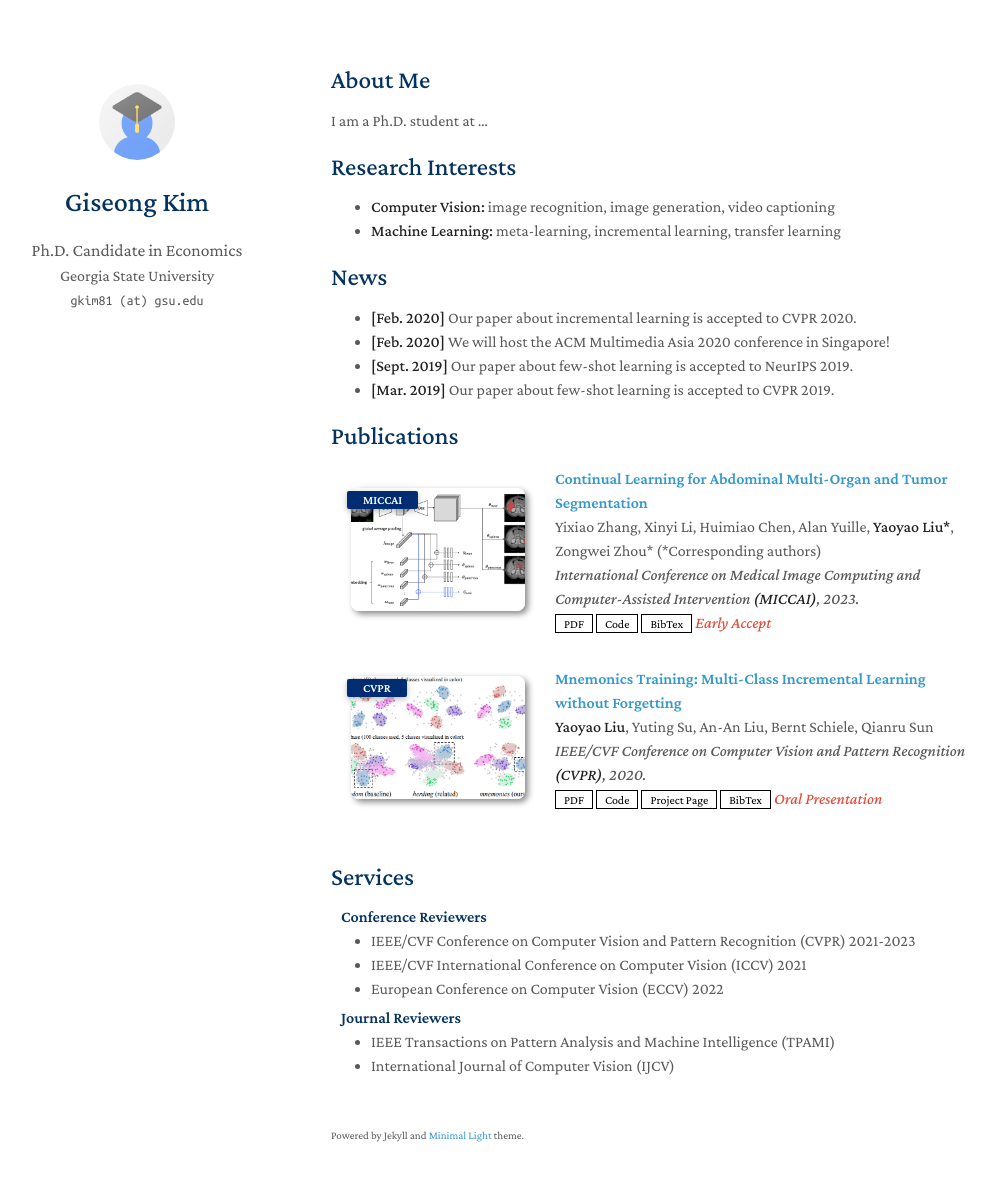
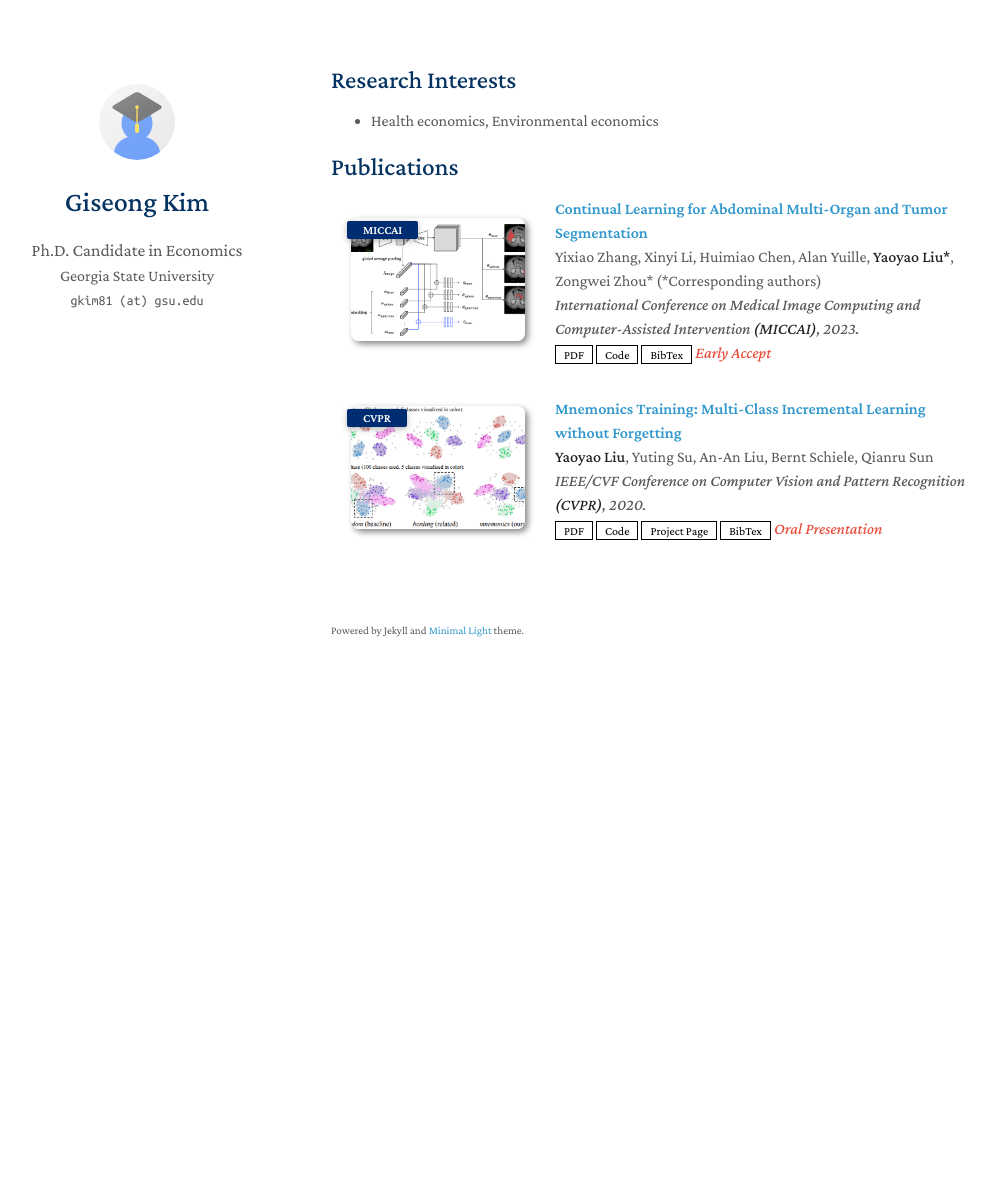
Before and after one commit to giseong-kim/giseong-kim.github.io, a Jekyll site: the page built from index.md, in a window 1280 px wide and 1216 px high. Shown: the top 1181 px of the window, without its empty margins (139-1135 px from the left). Built offline with Jekyll 4.4.1, drawn with Linux system fonts in a browser that asks for light colours; a style sheet for code colours, icons or effects is not loaded; our own code applies the rules of GitHub Pages for plain Markdown files.

Commit message:
Update index.md

```diff
--- a/index.md
+++ b/index.md
@@ -1,23 +1,27 @@
 ---
 layout: homepage
 ---
-
+<!--
 ## About Me
 
 I am a Ph.D. student at ...
+-->
 
 ## Research Interests
 
-- **Computer Vision:** image recognition, image generation, video captioning
-- **Machine Learning:** meta-learning, incremental learning, transfer learning
+- Health economics, Environmental economics
 
+<!--
 ## News
 
 - **[Feb. 2020]** Our paper about incremental learning is accepted to CVPR 2020.
 - **[Feb. 2020]** We will host the ACM Multimedia Asia 2020 conference in Singapore!
 - **[Sept. 2019]** Our paper about few-shot learning is accepted to NeurIPS 2019.
 - **[Mar. 2019]** Our paper about few-shot learning is accepted to CVPR 2019.
+-->
 
 {% include_relative _includes/publications.md %}
 
+<!--
 {% include_relative _includes/services.md %}
+-->
```
